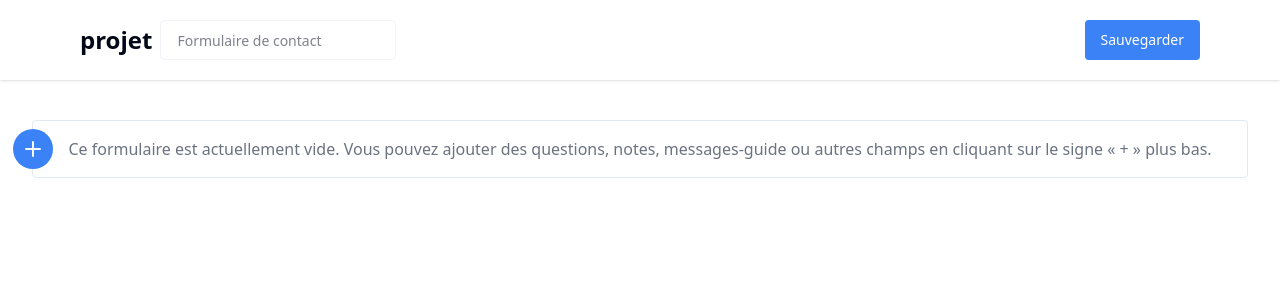
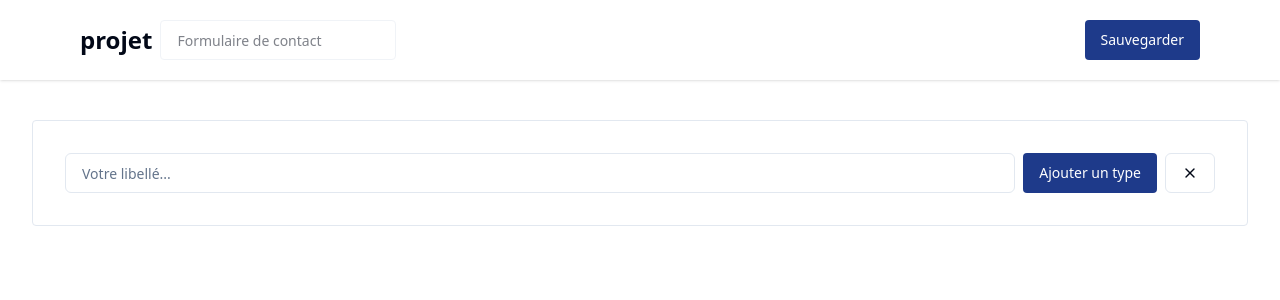
Before and after one commit to CousemaAnjary/form-dynamique, a React (Vite) app in the folder client/: page /new-form in a window 1280 px wide. Both pictures are taken after a click on the button 33 px from the left and 149 px from the top of the page. Shown: the top 300 px of the page. Built offline with nearby package versions, Linux system fonts and the light colour scheme.

Commit message:
chore: Mettre à jour la page de création de formulaire

```diff
--- a/client/src/components/dashboard/SidebarLeft.jsx
+++ b/client/src/components/dashboard/SidebarLeft.jsx
@@ -73,7 +73,7 @@ export default function SidebarLeft({ isOpen, toggleSidebar }) {
                                 </div>
                                 <DialogFooter>
                                     <Button variant="outline">Retour</Button>
-                                    <Button type="submit">Créer le formulaire</Button>
+                                    <Button type="submit" className="bg-blue-900">Créer le formulaire</Button>
                                 </DialogFooter>
                             </form>
                         </DialogContent>
--- a/client/src/pages/NewForm.jsx
+++ b/client/src/pages/NewForm.jsx
@@ -1,30 +1,103 @@
-import React from 'react';
+import React, { useState } from 'react';
 import { Button } from "@/components/ui/button";
 import { Input } from "@/components/ui/input";
-import { Plus } from 'lucide-react';
+import { Text, Mail, KeyRound, Radio, ListTodo, TextSelect, File, Calendar, Plus, X } from 'lucide-react';
+import { TbNumber123 } from "react-icons/tb";
 
 export default function NewForm() {
+    const [showQuestionInput, setShowQuestionInput] = useState(false);
+    const [showTypeOptions, setShowTypeOptions] = useState(false);
+
+    const handleAddQuestionClick = () => {
+        setShowQuestionInput(true);
+        setShowTypeOptions(false);
+    };
+
+    const handleAddTypeClick = () => {
+        setShowTypeOptions(true);
+    };
+
+    const handleCloseClick = () => {
+        setShowQuestionInput(false);
+        setShowTypeOptions(false);
+    };
+
     return (
         <>
             <div className="shadow">
                 <div className="container-fluid mx-20 flex justify-between items-center h-20">
                     <div className="flex items-center space-x-2">
                         <h1 className="text-2xl font-semibold">projet</h1>
-                        <Input type="text" className="border rounded px-4 py-2" placeholder="Titre" defaultValue="Formulaire de contact" disabled />
+                        <Input
+                            type="text"
+                            className="border rounded px-4 py-2"
+                            placeholder="Titre"
+                            defaultValue="Formulaire de contact"
+                            disabled
+                        />
                     </div>
-                    <Button className="bg-blue-500 rounded-sm text-white">Sauvegarder</Button>
+                    <Button className="bg-blue-900 rounded-sm text-white">Sauvegarder</Button>
                 </div>
             </div>
             <div className="container mx-auto mt-10">
                 <div className="border rounded p-4 text-center relative">
+                    {!showQuestionInput && (
                         <p className="text-gray-500">
                             Ce formulaire est actuellement vide.
                             Vous pouvez ajouter des questions, notes, messages-guide ou autres champs en cliquant sur le signe « + » plus bas.
                         </p>
-                    <Button className="absolute left-0 top-7 transform translate-x-[-50%] translate-y-[-50%]  rounded-full p-2 flex items-center justify-center bg-blue-500"  >
+                    )}
+                    {showQuestionInput && (
+                        <div className="flex justify-between items-center p-4 bg-white">
+                            <Input type="text" className="flex-grow  px-4 py-2 mr-2" placeholder="Votre libellé..." />
+                            <Button className="bg-blue-900 rounded-sm text-white" onClick={handleAddTypeClick}>Ajouter un type</Button>
+                            <Button variant="outline" className="ml-2" onClick={handleCloseClick}>
+                                <X size={16} />
+                            </Button>
+                        </div>
+                    )}
+                    {!showQuestionInput && (
+                        <Button
+                            className="absolute left-0 top-7 transform translate-x-[-50%] translate-y-[-50%] rounded-full p-2 flex items-center justify-center bg-blue-900"
+                            onClick={handleAddQuestionClick}
+                        >
                             <Plus size={24} />
                         </Button>
+                    )}
                 </div>
+                {showTypeOptions && (
+                    <div className="border rounded p-4 bg-white ">
+                        <div className="grid grid-cols-3 gap-4">
+                            <Button variant="ghost" className="flex items-center space-x-2">
+                                <Text className="w-5 h-5" /> <span>Text</span>
+                            </Button>
+                            <Button variant="ghost" className="flex items-center space-x-2">
+                                <Mail className="w-5 h-5" /> <span>Email</span>
+                            </Button>
+                            <Button variant="ghost" className="flex items-center space-x-2">
+                                <KeyRound className="w-5 h-5" /> <span>Password</span>
+                            </Button>
+                            <Button variant="ghost" className="flex items-center space-x-2">
+                                <Radio className="w-5 h-5" /> <span>Radio</span>
+                            </Button>
+                            <Button variant="ghost" className="flex items-center space-x-2">
+                                <ListTodo className="w-5 h-5" /> <span>Checkox</span>
+                            </Button>
+                            <Button variant="ghost" className="flex items-center space-x-2">
+                                <TextSelect className="w-5 h-5" /> <span>Select</span>
+                            </Button>
+                            <Button variant="ghost" className="flex items-center space-x-2">
+                                <File className="w-5 h-5" /> <span>File</span>
+                            </Button>
+                            <Button variant="ghost" className="flex items-center space-x-2">
+                                <Calendar className="w-5 h-5" /> <span>Date</span>
+                            </Button>
+                            <Button variant="ghost" className="flex items-center space-x-2">
+                                <TbNumber123 className="w-5 h-5" /> <span>Number</span>
+                            </Button>
+                        </div>
+                    </div>
+                )}
             </div>
         </>
     );
```
Lines whose indentation alone changed are shown as unchanged.
